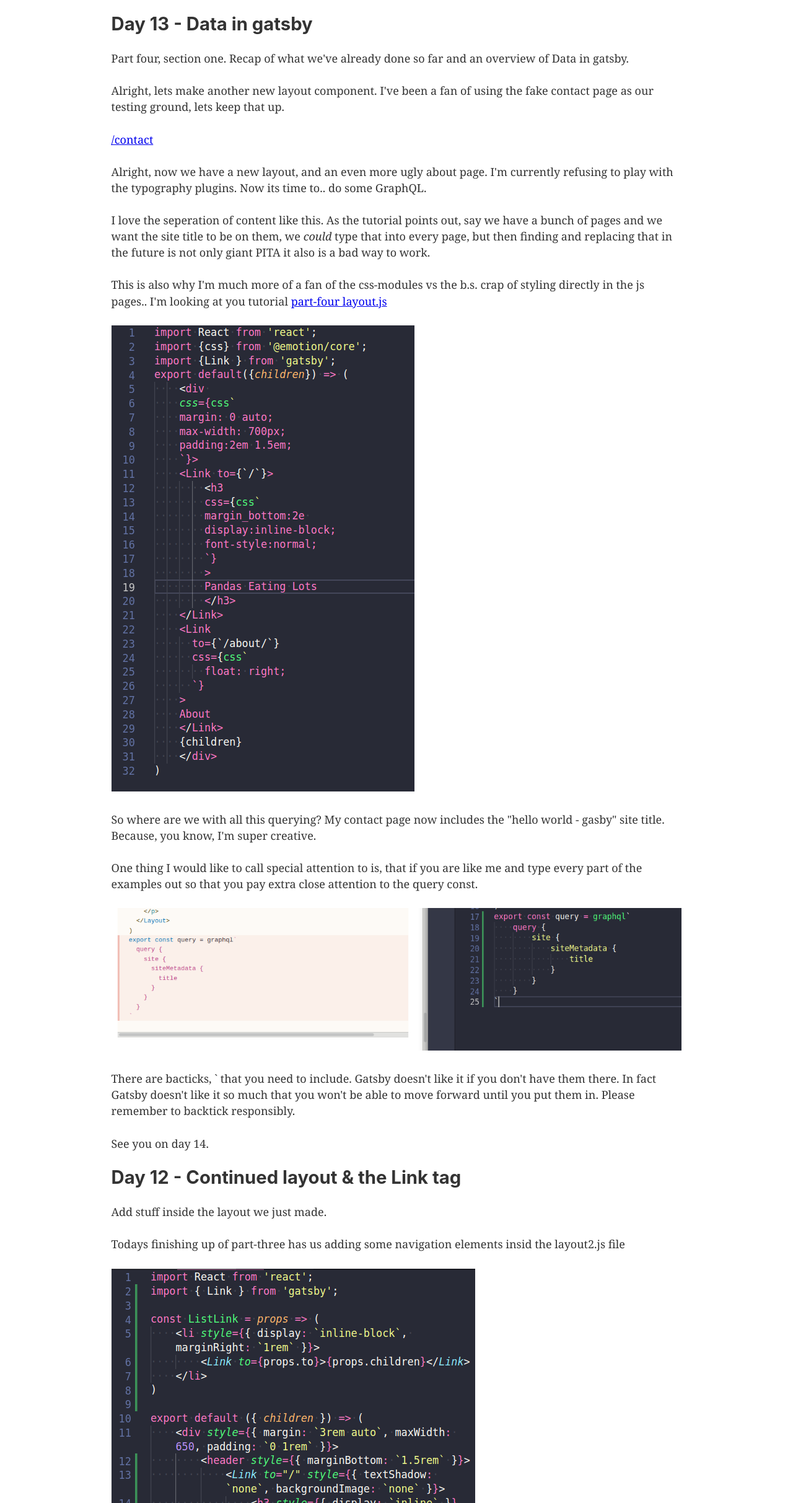
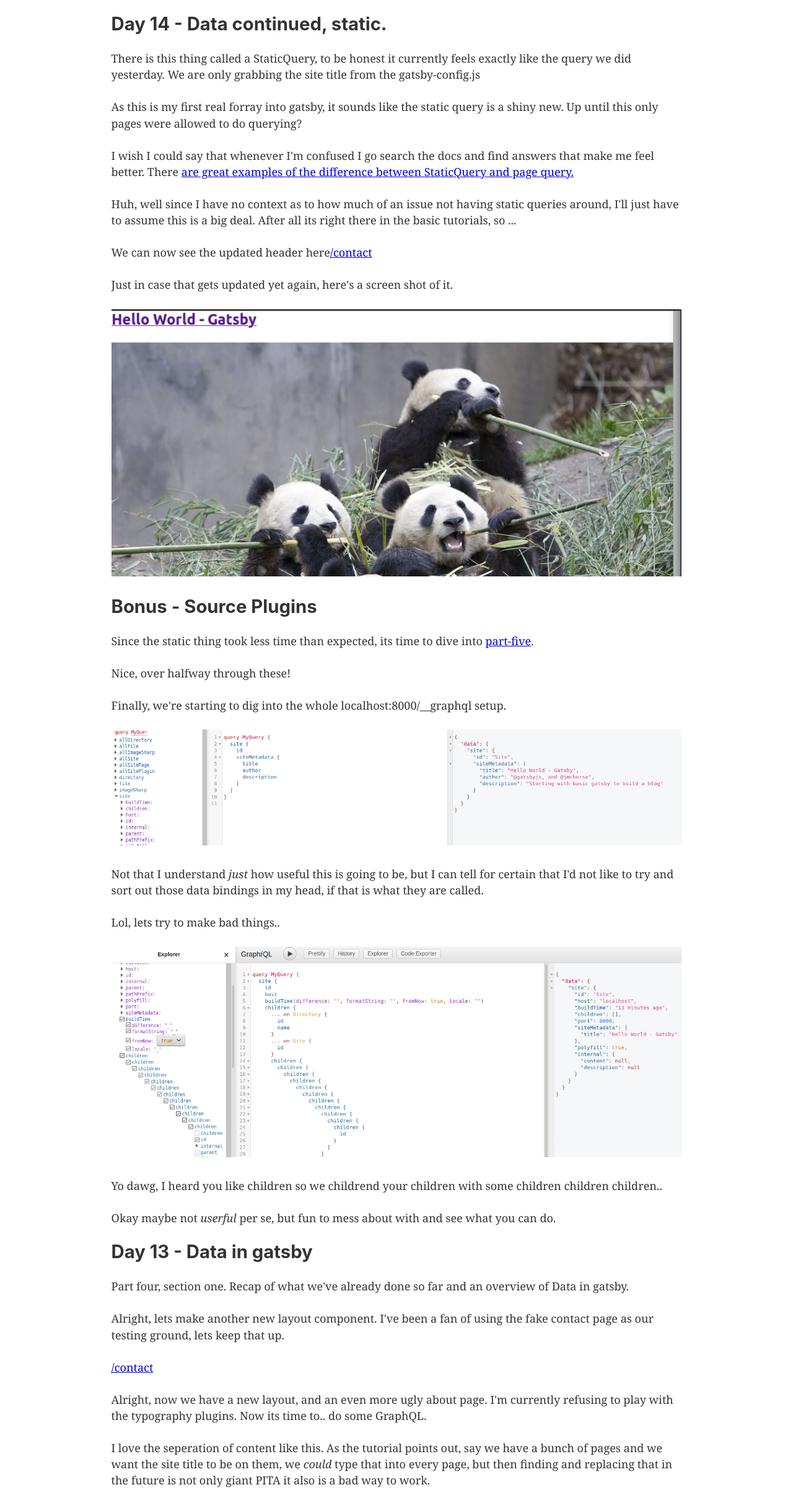
Before and after one commit to jtmchorse/jtmchorse.github.io, a Gatsby site: page / in a window 1280 px wide. Shown: the part 100-2525 px from the top of the page at 62% size. Built offline with nearby package versions, Linux system fonts and the light colour scheme; Gatsby itself is replaced by a stand-in of ours.

Commit message:
Day 14, fun with queries and static queries for components.

```diff
--- a/package.json
+++ b/package.json
@@ -15,7 +15,7 @@
         "gatsby-plugin-react-helmet": "^3.1.13",
         "gatsby-plugin-sharp": "^2.2.31",
         "gatsby-plugin-typography": "^2.3.14",
-        "gatsby-source-filesystem": "^2.1.33",
+        "gatsby-source-filesystem": "^2.1.35",
         "gatsby-transformer-sharp": "^2.2.23",
         "prop-types": "^15.7.2",
         "react": "^16.10.2",
--- a/public/page-data/contact/page-data.json
+++ b/public/page-data/contact/page-data.json
@@ -1 +1 @@
-{"componentChunkName":"component---src-pages-contact-js","path":"/contact/","webpackCompilationHash":"a89d4c6b544cb759e715","result":{"data":{"site":{"siteMetadata":{"title":"Hello World - Gatsby"}}},"pageContext":{"isCreatedByStatefulCreatePages":true}}}
+{"componentChunkName":"component---src-pages-contact-js","path":"/contact/","webpackCompilationHash":"a89d4c6b544cb759e715","result":{"pageContext":{"isCreatedByStatefulCreatePages":true}}}
--- /dev/null
+++ b/public/static/d/1019946411.json
@@ -0,0 +1 @@
+{"data":{"site":{"siteMetadata":{"title":"Hello World - Gatsby"}}}}
--- a/src/pages/index.js
+++ b/src/pages/index.js
@@ -8,6 +8,37 @@ import User from './about-css-modules';
 const IndexPage = () => (
   <Layout>
     <SEO title="Home" />
+    <div>
+      <h2>Day 14 - Data continued, static.</h2>
+      <p>There is this thing called a StaticQuery, to be honest it currently feels exactly like the query we did yesterday. We are only grabbing the site title from the gatsby-config.js</p>
+      <p>As this is my first real forray into gatsby, it sounds like the static query is a shiny new. Up until this only pages were allowed to do querying?</p>
+      <p>I wish I could say that whenever I'm confused I go search the docs and find answers that make me feel better. There <a href="https://www.gatsbyjs.org/docs/static-query/#how-staticquery-differs-from-page-query">are great examples of the difference between StaticQuery and page query.</a></p>
+      <p>Huh, well since I have no context as to how much of an issue <bold>not</bold> having static queries around, I'll just have to assume this is a big deal. After all its right there in the basic tutorials, so ...</p>
+      <p>We can now see the updated header here
+        <Link to="contact">/contact</Link>
+      </p>
+      <p>Just in case that gets updated yet again, here's a screen shot of it.</p>
+      <img
+      src={'../../Screenshot from 2019-10-29 05-36-20.png'}
+      alt="updated contact page header, using static query"
+      />
+      <h2>Bonus - Source Plugins</h2>
+      <p>Since the static thing took less time than expected, its time to dive into <a href="https://www.gatsbyjs.org/tutorial/part-five/">part-five</a>.</p>
+      <p>Nice, over halfway through these!</p>
+      <p>Finally, we're starting to dig into the whole localhost:8000/__graphql setup.</p>
+      <img
+      src={'../../Screenshot from 2019-10-29 05-54-30.png'}
+      alt="basic graphql query for site metadata, using graphiql"
+      />
+      <p>Not that I understand <i>just</i> how useful this is going to be, but I can tell for certain that I'd not like to try and sort out those data bindings in my head, if that is what they are called.</p>
+      <p>Lol, lets try to make bad things..</p>
+      <img
+      src={`../../Screenshot from 2019-10-29 06-14-10.png`}
+      alt="bad graphql queries"
+      />
+      <p>Yo dawg, I heard you like children so we childrend your children with some children children children..</p>
+      <p>Okay maybe not <i>userful</i> per se, but fun to mess about with and see what you can do.</p>
+    </div>
     <div>
       <h2>Day 13 - Data in gatsby</h2>
       <p>Part four, section one. Recap of what we've already done so far and an overview of Data in gatsby.</p>
@@ -26,8 +57,8 @@ const IndexPage = () => (
       <p>So where are we with all this querying? My contact page now includes the "hello world - gasby" site title. Because, you know, I'm super creative.</p>
       <p>One thing I would like to call special attention to is, that if you are like me and type every part of the examples out so that you pay extra close attention to the query const.</p>
       <img
-      src="../../Screenshot from 2019-10-28 06-03-41.png"
-      alt="query const in the about page"
+        src="../../Screenshot from 2019-10-28 06-03-41.png"
+        alt="query const in the about page"
       />
       <p>There are bacticks, ` that you need to include. Gatsby doesn't like it if you don't have them there. In fact Gatsby doesn't like it so much that you won't be able to move forward until you put them in. Please remember to backtick responsibly.</p>
       <p>See you on day 14.</p>
```
Also changed, not shown: src/components/layout3.js (+22 -29 lines), src/pages/contact.js (+1 -12 lines), public/Screenshot from 2019-10-29 05-36-20.png (added), public/Screenshot from 2019-10-29 05-54-30.png (added), public/Screenshot from 2019-10-29 06-14-10.png (added), static/Screenshot from 2019-10-29 05-36-20.png (added), static/Screenshot from 2019-10-29 05-54-30.png (added), static/Screenshot from 2019-10-29 06-14-10.png (added), 1 other file.
